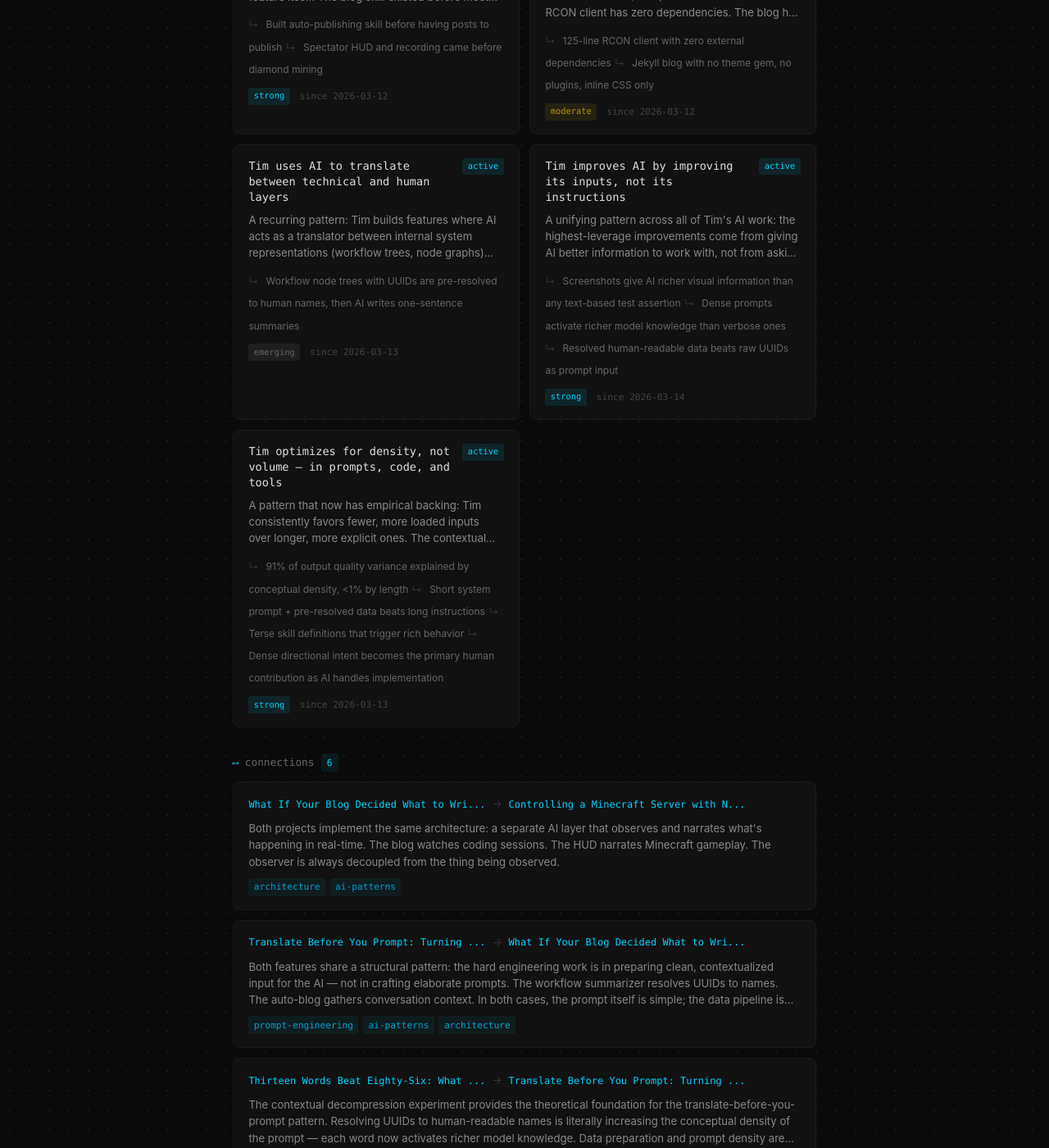
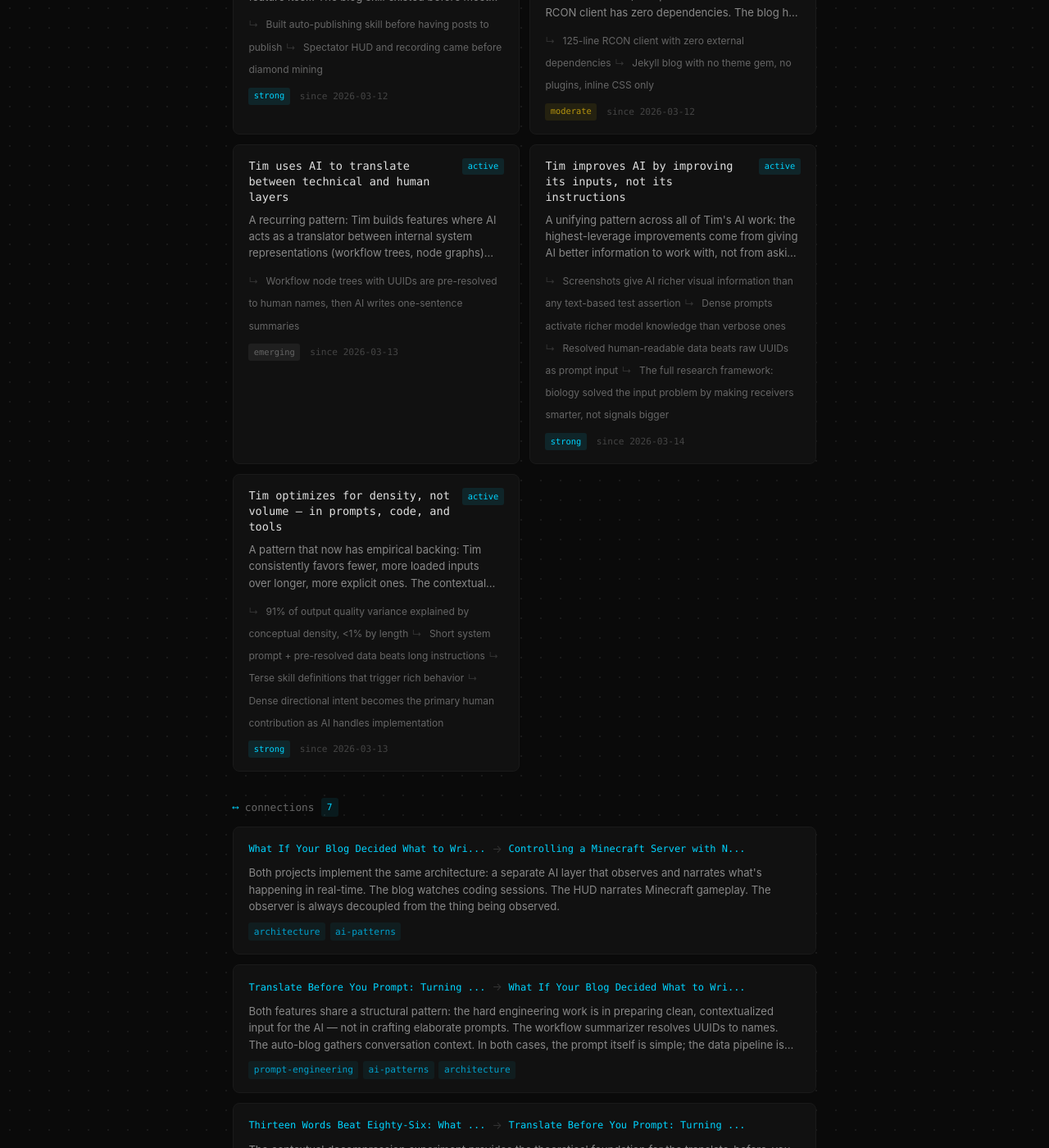
Before and after one commit to tijwelch/blog, a Jekyll site: the page built from index.md, in a window 1280 px wide and 1400 px high, scrolled down 410 px. Shown: the whole window at 82% size. Built offline with Jekyll 4.4.1, drawn with Linux system fonts in a browser that asks for light colours; some of the changed text lies outside the part shown.

Commit message:
Update insights

```diff
--- a/_data/insights.yml
+++ b/_data/insights.yml
@@ -38,7 +38,7 @@ threads:
 
   - id: better-inputs-over-better-ai
     title: "Tim improves AI by improving its inputs, not its instructions"
-    description: "A unifying pattern across all of Tim's AI work: the highest-leverage improvements come from giving AI better information to work with, not from asking it to work harder. Dense prompts beat verbose ones. Pre-resolved data beats raw UUIDs. And screenshots beat test assertions for visual verification. The thread is always: upgrade the signal, not the receiver."
+    description: "A unifying pattern across all of Tim's AI work: the highest-leverage improvements come from giving AI better information to work with, not from asking it to work harder. Dense prompts beat verbose ones. Pre-resolved data beats raw UUIDs. And screenshots beat test assertions for visual verification. The thread is always: upgrade the signal, not the receiver. The contextual decompression research formalizes this as a general principle: I(output) = f(density of signal, richness of receiver context)."
     status: active
     first_noticed: 2026-03-14
     last_updated: 2026-03-14
@@ -49,6 +49,8 @@ threads:
         detail: "Dense prompts activate richer model knowledge than verbose ones"
       - post: translate-before-you-prompt
         detail: "Resolved human-readable data beats raw UUIDs as prompt input"
+      - post: contextual-decompression
+        detail: "The full research framework: biology solved the input problem by making receivers smarter, not signals bigger"
     strength: strong
 
   - id: density-over-volume
@@ -117,6 +119,14 @@ connections:
     discovered: 2026-03-14
     tags: [future-of-work, prompt-engineering, ai-patterns]
 
+  - id: contextual-decompression-unifies-blog
+    title: "Contextual decompression is the theoretical foundation for every other post"
+    from: contextual-decompression
+    to: the-remaining-skill
+    description: "The contextual decompression post is the keystone. Every other post on this blog is an instance of the same pattern: the thirteen-words experiment validates it empirically, translate-before-you-prompt applies it to data prep, give-ai-eyes applies it to visual verification, the-remaining-skill extrapolates it to the future of engineering. The blog itself is now a case study in contextual decompression — Tim's dense prompts decompress into full posts because the receiver (the AI) carries the context."
+    discovered: 2026-03-14
+    tags: [research, information-theory, ai-patterns, meta]
+
 predictions:
   - id: autonomous-content-pipeline
     title: "This becomes a full autonomous content pipeline"
```
